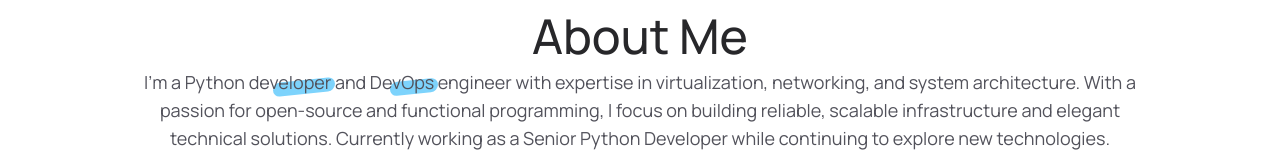
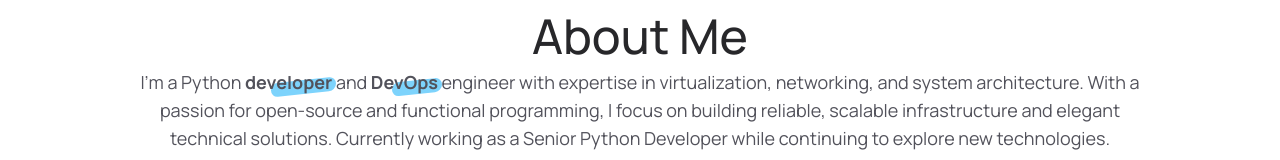
Before and after one commit to cofob/cofob.dev, a SvelteKit app: page /portfolio in a window 1280 px wide. Shown: the part 292-452 px from the top of the page. Built offline with nearby package versions, Linux system fonts and the light colour scheme.

Commit message:
Make bluelined text bold

```diff
--- a/src/routes/portfolio/+page.svelte
+++ b/src/routes/portfolio/+page.svelte
@@ -47,7 +47,7 @@
 		</div>
 		<div class="mt-2 text-center text-lg text-zinc-600">
 			<p>
-				I'm a Python <BlueLine>developer</BlueLine> and <BlueLine>DevOps</BlueLine> engineer with expertise in virtualization,
+				I'm a Python <BlueLine><b>developer</b></BlueLine> and <BlueLine><b>DevOps</b></BlueLine> engineer with expertise in virtualization,
 				networking, and system architecture. With a passion for open-source and functional programming,
 				I focus on building reliable, scalable infrastructure and elegant technical solutions.
 				Currently working as a Senior Python Developer while continuing to explore new technologies.
```
